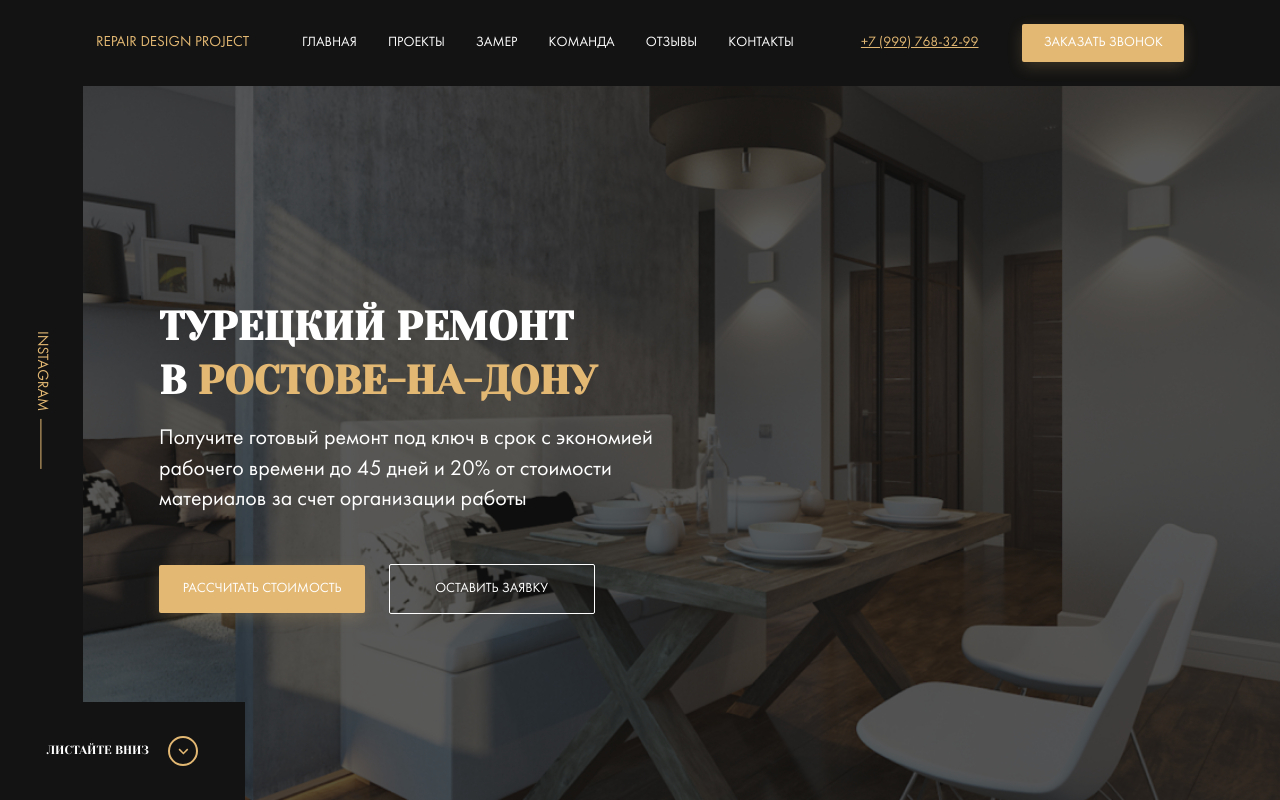
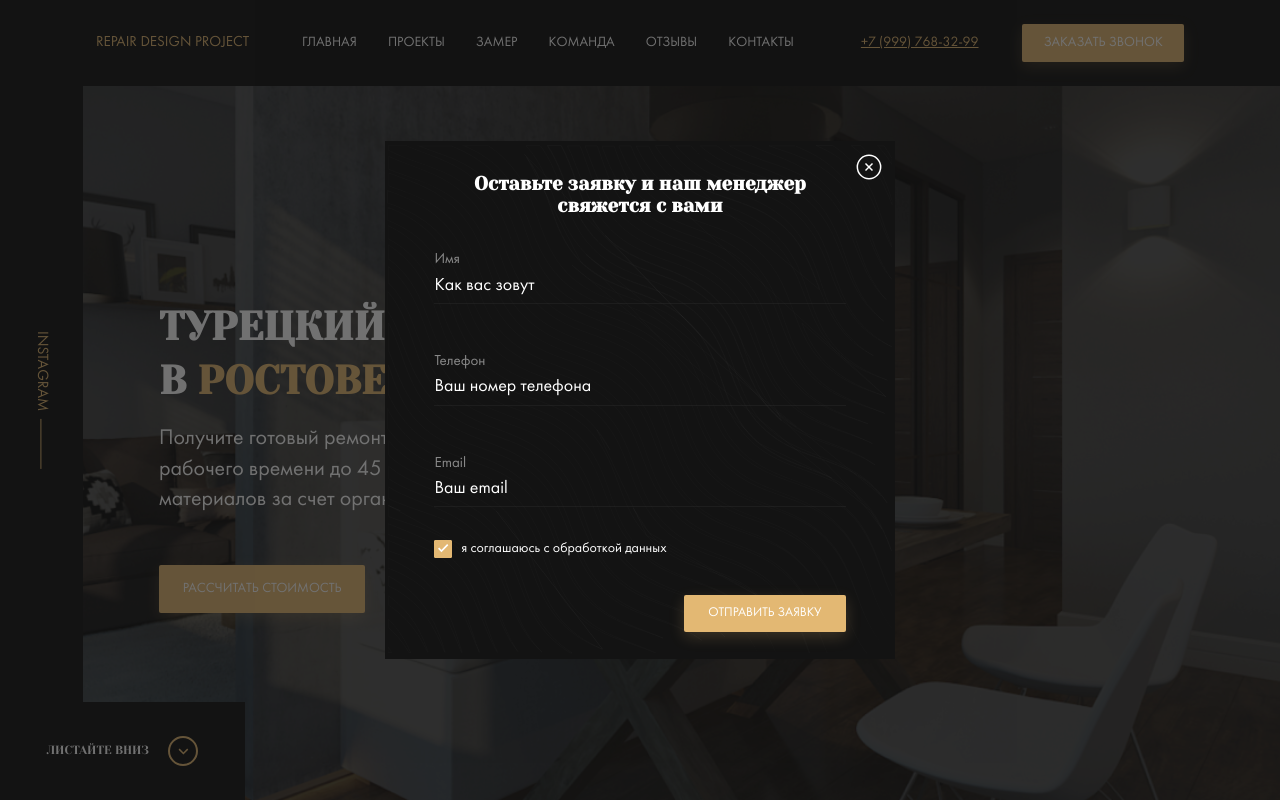
Before and after one commit to Pavel588/repair-design, a website: page index.html in a window 1280 px wide. Both pictures are taken after a click on the button "ЗАКАЗАТЬ ЗВОНОК". Shown: the top 800 px of the page. Drawn offline with Linux system fonts and the light colour scheme; files whose address does not match are found by name.

Commit message:
fix js for modal

```diff
--- a/index.html
+++ b/index.html
@@ -44,7 +44,8 @@
                         <p class="hero__text">Получите готовый ремонт под ключ в срок с
                             экономией рабочего времени до 45 дней и 20% от стоимости
                             материалов за счет организации работы</p>
-                            <button class="button hero__button button_primary">Рассчитать стоимость</button>
+                            <button class="button hero__button button_primary"
+                            data-toggle="modal">Рассчитать стоимость</button>
                             <button class="button hero__button button_outline">Оставить заявку</button>
                 </div>
                 <!-- /.hero__content -->
--- a/js/main.js
+++ b/js/main.js
@@ -3,7 +3,7 @@ document.addEventListener("DOMContentLoaded", function(event) {
   const modalBtn = document.querySelectorAll('[data-toggle=modal]');
   const closeBtn = document.querySelector('.modal__close');
   const switchModal = () => {
-    modal.classList.toggle('modal--visible');
+    modal.classList.toggle('modal_visible');
   }
   modalBtn.forEach(element => {
       element.addEventListener('click', switchModal);
--- a/sass/templates/_modal.sass
+++ b/sass/templates/_modal.sass
@@ -13,7 +13,9 @@
   display: flex
   align-items: center
   justify-content: center
-
+  &_visible
+      opacity: 1
+      visibility: visible
   &__dialog
       position: relative
       max-width: 36.36rem
```
Also changed, not shown: css/style.css, css/style.min.css.
